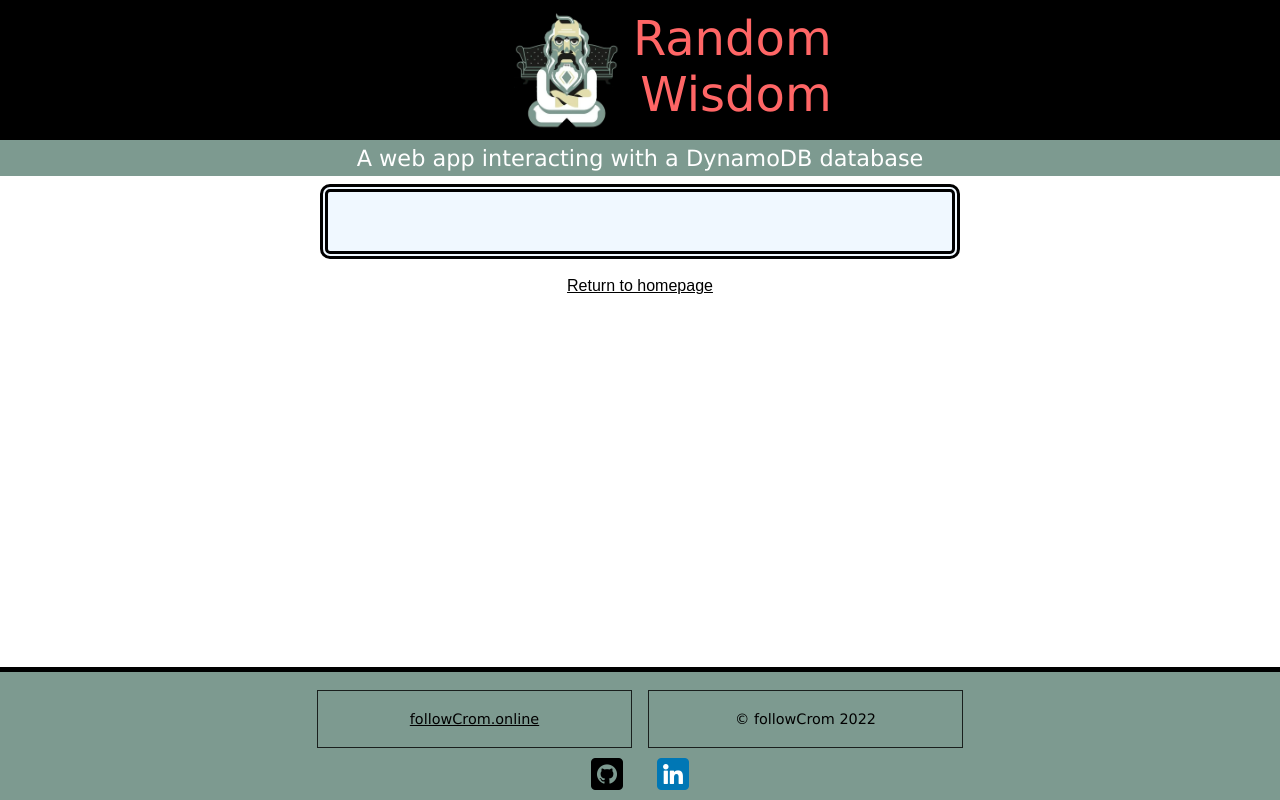
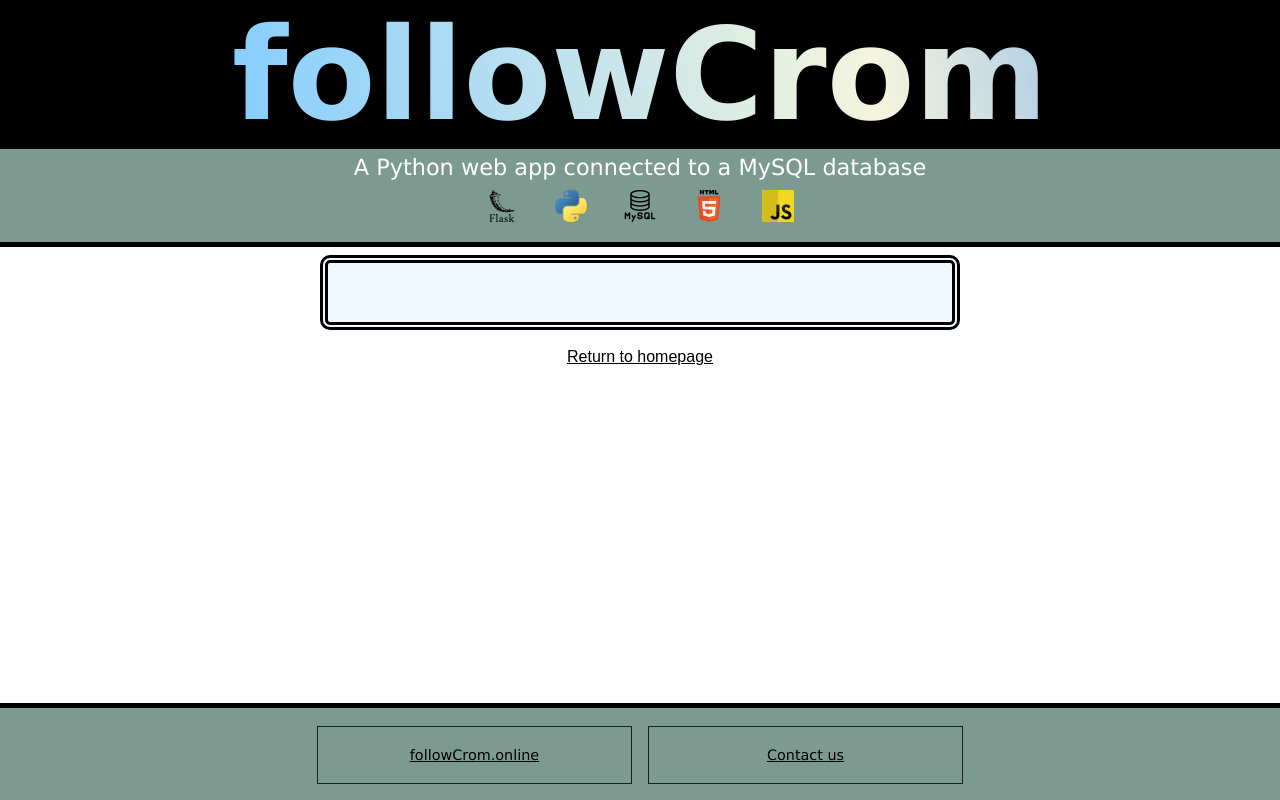
Before and after one commit to followcrom/domdom, a Flask app: template templates/submitted.html in a window 1280 px wide. Run offline with Flask 2, Linux system fonts and the light colour scheme; the template is opened without the code that fills it, so the values that code supplies are empty.

Commit message:
replace header

```diff
--- a/static/styles/large.css
+++ b/static/styles/large.css
@@ -11,47 +11,38 @@
 }
 
 .banner {
-  background-color: #000;
-  padding: 10px;
+  padding: 0px;
+  background-color: black;
 }
 
 
-.banner img {
-  float: left;
-  margin-left: 40%;
-  margin-right: 1vw;
+.banner h1 {
+  font-family: Verdana, sans-serif;
+  text-align : center;
+  color: transparent;
+  font-size: 8em;
+  padding: 0px;
+  margin: 0vh;
+  background: linear-gradient(260deg, #006afe, beige, #85cdff, pink, green);
+  background-size: 200% 200%;
+  animation-direction: reverse;
+  -webkit-animation: enticing 5s ease infinite;
+  -moz-animation: enticing 5s ease infinite;
+  animation: enticing 5s ease infinite;
+  -webkit-background-clip: text;
 }
 
 
-.button {
-    float: left;
-    text-align: right;
-    font-family: Verdana, sans-serif;
-    font-weight: normal;
-    font-size: 3em;
-    background-color: #000;
-    transition-duration: 0.4s;
+@keyframes enticing {
+  0%{background-position:10% 0%}
+  50%{background-position:91% 110%}
+  100%{background-position:10% 0%}
+}
+
+a:link, a:visited, a:hover {
+    color: inherit;
+    text-decoration: inherit;
     cursor: pointer;
-
-  }
-
-
-  @keyframes enticing {
-    0% {color: white;}
-    50%  {color: red;}
-    100% {color: white;}
-  }
-
-  .button1 {
-    color: #FFF;
-    text-decoration: none;
-    animation: enticing 2s linear infinite;
-  }
-
-
-.button1:hover {
-    color: red;
-    animation-play-state: paused;
   }
 
   .top_bar {
@@ -62,6 +53,7 @@
   	font-size: 1.4em;
   	color: #FFF;
     clear: left;
+    border-bottom: #000 solid 5px;
   }
 
 
@@ -277,11 +269,5 @@ a.footer:hover {
 
 
 .tools {
-  border-top: 4px solid #000;
-  font-family: 'Lucida Sans', 'Lucida Sans Regular', Verdana, sans-serif;
-  font-size: 0.9em;
-  text-align : center;
-  line-height: 1.4;
-  color: black;
   padding: 10px;
 }
--- a/static/styles/medium.css
+++ b/static/styles/medium.css
@@ -10,56 +10,51 @@
   background-color: #FFF;
 }
 
+
 .banner {
+  padding: 0px;
   background-color: black;
 }
 
 
-.banner img {
-  float: left;
-  margin-left: 30%;
-  margin-right: 1vw;
-}
-
-
-.button {
-  float: left;
-  text-align: right;
+.banner h1 {
   font-family: Verdana, sans-serif;
-  font-weight: normal;
-  font-size: 3em;
-  transition-duration: 0.4s;
-  cursor: pointer;
-  padding: 5px;
+  text-align : center;
+  color: transparent;
+  font-size: 6em;
+  padding: 0px;
+  margin: 0vh;
+  background: linear-gradient(260deg, #006afe, beige, #85cdff, pink, green);
+  background-size: 200% 200%;
+  animation-direction: reverse;
+  -webkit-animation: enticing 5s ease infinite;
+  -moz-animation: enticing 5s ease infinite;
+  animation: enticing 5s ease infinite;
+  -webkit-background-clip: text;
 }
 
 
 @keyframes enticing {
-  0% {color: white;}
-  50%  {color: red;}
-  100% {color: white;}
+  0%{background-position:10% 0%}
+  50%{background-position:91% 110%}
+  100%{background-position:10% 0%}
 }
 
-.button1 {
-  color: #FFF;
-  text-decoration: none;
-  animation: enticing 2s linear infinite;
+a:link, a:visited, a:hover {
+    color: inherit;
+    text-decoration: inherit;
+    cursor: pointer;
   }
-
-
-.button1:hover {
-  color: red;
-  animation-play-state: paused;
-}
-
 
   .top_bar {
   	background-color: #7d9a90;
     padding: 5px;
   	font-family: Verdana, sans-serif;
   	text-align : center;
-  font-size: 1.2em;
+  	font-size: 1.4em;
   	color: #FFF;
+    clear: left;
+    border-bottom: #000 solid 5px;
   }
 
 
--- a/static/styles/small.css
+++ b/static/styles/small.css
@@ -12,50 +12,50 @@
 
 
 .banner {
+  padding: 0px;
   background-color: black;
-    text-align: center;
 }
 
 
-.button {
-    text-align: center;
+.banner h1 {
   font-family: Verdana, sans-serif;
-    font-weight: normal;
-    font-size: 3em;
-    transition-duration: 0.4s;
-    cursor: pointer;
-    padding: 5px;
+  text-align : center;
+  color: transparent;
+  font-size: 2.8em;
+  padding: 0px;
+  margin: 0vh;
+  background: linear-gradient(260deg, #006afe, beige, #85cdff, pink, green);
+  background-size: 200% 200%;
+  animation-direction: reverse;
+  -webkit-animation: enticing 5s ease infinite;
+  -moz-animation: enticing 5s ease infinite;
+  animation: enticing 5s ease infinite;
+  -webkit-background-clip: text;
 }
 
 
 @keyframes enticing {
-    0% {color: white;}
-    50%  {color: red;}
-    100% {color: white;}
+  0%{background-position:10% 0%}
+  50%{background-position:91% 110%}
+  100%{background-position:10% 0%}
 }
 
-  .button1 {
-    color: #FFF;
-    text-decoration: none;
-    animation: enticing 2s linear infinite;
+a:link, a:visited, a:hover {
+    color: inherit;
+    text-decoration: inherit;
+    cursor: pointer;
   }
-
-
-.button1:hover {
-    color: red;
-    animation-play-state: paused;
-  }
-
-
-
 
   .top_bar {
   	background-color: #7d9a90;
     padding: 5px;
   	font-family: Verdana, sans-serif;
   	text-align : center;
-  font-size: 1.4em;
+  	font-size: 1em;
+    line-height: 1.4em;
   	color: #FFF;
+    clear: left;
+    border-bottom: #000 solid 5px;
   }
 
 
@@ -269,11 +269,5 @@ a.footer:hover {
 
 
 .tools {
-  padding-top: 5px;
-  border-top: 2px solid #000;
-  font-family: 'Lucida Sans', 'Lucida Sans Regular', Verdana, sans-serif;
-  font-size: 0.9em;
-  text-align : center;
-  line-height: 1.4;
-  color: black;
+  padding: 10px 0px 0px 0px;
 }
--- a/templates/footer.html
+++ b/templates/footer.html
@@ -1,13 +1,8 @@
 <div class="bottomrow">
     <div class="grid-container">
         <div class="grid-item"><a class="footer" href="https://followcrom.online">followCrom.online</a></div>
-        <div class="grid-item">&copy; followCrom 2022</div>
+        <div class="grid-item"><a class="footer" href="https://followcrom.online/contact.php">Contact us</a></div>
     </div>
 
 
-    <div>
-        <a class="page" href="https://github.com/followcrom/" target="_blank"><img class="icon"
-            src="static/images/icons/github.png" alt="GitHub" title="GitHub"></a>
-        <a class="page" href="https://linkedin.com/in/followCrom" target="_blank"><img class="icon" src="static/images/icons/linkedin.png" alt="LinkedIn" title="LinkedIn"></a>
-    </div>
 </div>
--- a/templates/header.html
+++ b/templates/header.html
@@ -1,6 +1,6 @@
 <head>
 
-  <title>ranDOM wisDOM</title>
+  <title>followCrom - Python Web App</title>
 
   <meta charset="utf-8">
   <meta name="viewport" content="width=device-width, initial-scale=1">
@@ -20,14 +20,26 @@
 <body class="main">
 
   <div class="banner">
-    <img src="static/images/djrr.jpg" alt="DJ Double R" height="120px">
 
-    <div class="button button1">
-      <a href="/">Random<br>Wisdom</a>
-    </div>
+    <h1><a href="https://www.followcrom.online/">followCrom</a></h1>
 
   </div>
 
   <div class="top_bar">
-    A web app interacting with a DynamoDB database
+    A Python web app connected to a MySQL database
+
+    <div class="tools">
+
+      <img class="icon" src="static/images/icons/flask.png" width="32" height="32" alt="Built with Flask"
+        title="Built with Flask">
+      <img class="icon" src="static/images/icons/python.png" width="32" height="32" alt="Built with Python"
+        title="Built with Python">
+      <img class="icon" src="static/images/icons/mysql.png" width="32" height="32" alt="Built with MySQL"
+        title="Built with MySQL">
+      <img class="icon" src="static/images/icons/html.png" width="32" height="32" alt="Built with HTML/CSS"
+        title="Built with HTML/CSS">
+      <img class="icon" src="static/images/icons/javascript.png" width="32" height="32" alt="Built with JavaScript"
+        title="Built with JavaScript">
+
+    </div>
   </div>
```
Also changed, not shown: templates/index.html (+5 -16 lines). Lines whose indentation alone changed are shown as unchanged.
